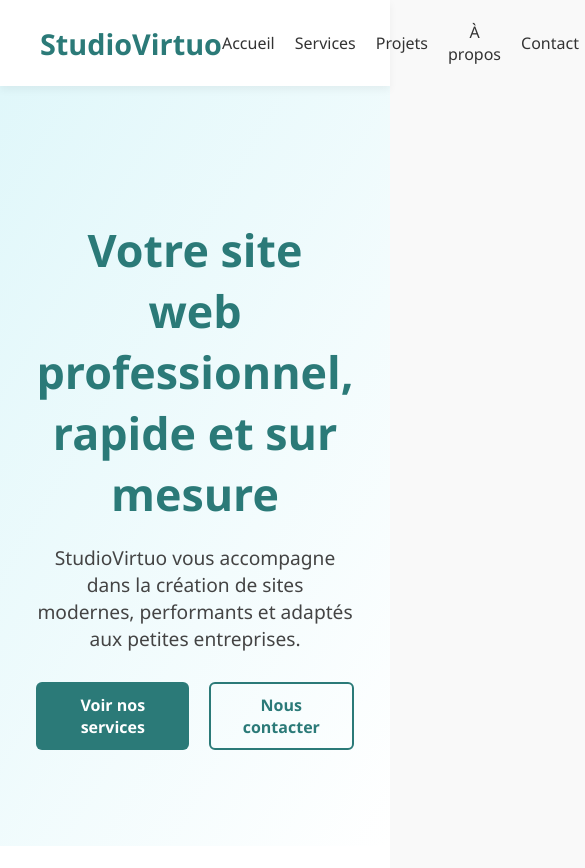
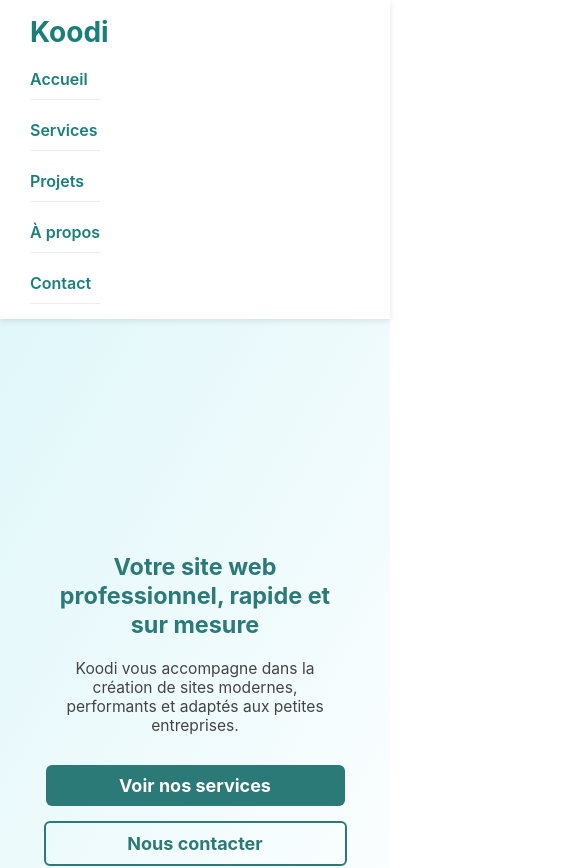
Before and after one commit to mirai12d/Projet_developpement_siteweb, a React (Create React App) app: page / in a window 390 px wide. Shown: the top 868 px of the page, 585 px wide, since content can reach past the window. Built offline with nearby package versions, Linux system fonts and the light colour scheme.

Commit message:
site compatible avec mobile

```diff
--- a/package.json
+++ b/package.json
@@ -9,6 +9,7 @@
     "@testing-library/user-event": "^13.5.0",
     "react": "^19.1.0",
     "react-dom": "^19.1.0",
+    "react-router-dom": "^7.5.3",
     "react-scripts": "5.0.1",
     "web-vitals": "^2.1.4"
   },
--- a/src/App.jsx
+++ b/src/App.jsx
@@ -1,28 +1,25 @@
-import React from 'react';
-import './App.css';
-
-// Import des composants (que tu vas créer)
-import Header from './components/Header';
+import { BrowserRouter as Router, Routes, Route } from "react-router-dom";
 import Accueil from './components/Accueil';
 import Services from './components/Services';
 import Projects from './components/Projects';
 import About from './components/About';
 import Contact from './components/Contact';
+import Header from './components/Header';
 import Footer from './components/Footer';
 
 function App() {
   return (
-    <div className="App">
+    <Router>
       <Header />
-      <main>
-        <Accueil />
-        <Services />
-        <Projects />
-        <About />
-        <Contact />
-      </main>
+      <Routes>
+        <Route path="/" element={<Accueil />} />
+        <Route path="/services" element={<Services />} />
+        <Route path="/projects" element={<Projects />} />
+        <Route path="/about" element={<About />} />
+        <Route path="/contact" element={<Contact />} />
+      </Routes>
       <Footer />
-    </div>
+    </Router>
   );
 }
 
--- a/src/components/About.jsx
+++ b/src/components/About.jsx
@@ -5,7 +5,7 @@ const About = () => {
   return (
     <section className="about" id="about">
       <div className="about-content">
-        <h2>À propos de StudioVirtuo</h2>
+        <h2>À propos de Koodi</h2>
         <p>
           Nous sommes deux développeurs passionnés, basés à Montréal. Grâce à notre expérience en React, Symfony, SQL et design web,
           nous proposons des solutions professionnelles accessibles aux petites entreprises et entrepreneurs.
@@ -18,12 +18,12 @@ const About = () => {
         <div className="team-member">
           <img src="https://via.placeholder.com/150" alt="Adam" />
           <h4>Adam Boulisfane</h4>
-          <p>Développeur full stack & fondateur</p>
+          <p>Designer, développeur front-end & fondateur</p>
         </div>
         <div className="team-member">
-          <img src="https://via.placeholder.com/150" alt="Partenaire" />
+          <img src="https://via.placeholder.com/150" alt="Ayoub" />
           <h4>Ayoub Oubalkass</h4>
-          <p>Designer & développeur front-end</p>
+          <p>Designer, développeur front-end & fondateur</p>
         </div>
       </div>
     </section>
--- a/src/components/Accueil.css
+++ b/src/components/Accueil.css
@@ -55,3 +55,28 @@
     background-color: #2b7a78;
     color: white;
   }
+
+  @media (max-width: 768px) {
+    .accueil-content h1 {
+      font-size: 6vw;
+      text-align: center;
+    }
+
+    .accueil-content p {
+      font-size: 4vw;
+      padding: 0 10px;
+    }
+
+    .accueil-buttons {
+      flex-direction: column;
+      gap: 15px;
+      align-items: center;
+    }
+
+    .btn-principal,
+    .btn-secondaire {
+      width: 90%;
+      font-size: 18px;
+      padding: 10px;
+    }
+  }
--- a/src/components/Accueil.jsx
+++ b/src/components/Accueil.jsx
@@ -1,4 +1,5 @@
 import React from 'react';
+import { Link } from 'react-router-dom';
 import './Accueil.css';
 
 const Accueil = () => {
@@ -7,12 +8,12 @@ const Accueil = () => {
       <div className="accueil-content">
         <h1>Votre site web professionnel, rapide et sur mesure</h1>
         <p>
-          StudioVirtuo vous accompagne dans la création de sites modernes,
+          Koodi vous accompagne dans la création de sites modernes,
           performants et adaptés aux petites entreprises.
         </p>
         <div className="accueil-buttons">
-          <a href="#services" className="btn-principal">Voir nos services</a>
-          <a href="#contact" className="btn-secondaire">Nous contacter</a>
+          <Link to="/services" className="btn-principal">Voir nos services</Link>
+          <Link to="/contact" className="btn-secondaire">Nous contacter</Link>
         </div>
       </div>
     </section>
--- a/src/components/Footer.jsx
+++ b/src/components/Footer.jsx
@@ -4,7 +4,7 @@ import './Footer.css';
 const Footer = () => {
   return (
     <footer className="footer">
-      <p>© {new Date().getFullYear()} StudioVirtuo — Tous droits réservés.</p>
+      <p>© {new Date().getFullYear()} Koodi — Tous droits réservés.</p>
       <div className="footer-links">
         <a href="#home">Accueil</a>
         <a href="#services">Services</a>
--- a/src/components/Header.css
+++ b/src/components/Header.css
@@ -1,48 +1,69 @@
-.header {
-    display: flex;
-    justify-content: space-between;
-    align-items: center;
-    padding: 20px 40px;
+.site-header {
     background-color: #ffffff;
-    box-shadow: 0 4px 8px rgba(0, 0, 0, 0.05);
+    padding: 15px 30px;
+    box-shadow: 0 2px 6px rgba(0, 0, 0, 0.1);
     position: sticky;
     top: 0;
     z-index: 1000;
   }
 
-  .logo {
-    font-size: 1.8rem;
-    font-weight: bold;
-    color: #2b7a78;
+  .header-container {
+    display: flex;
+    justify-content: space-between;
+    align-items: center;
+    max-width: 1200px;
+    margin: 0 auto;
   }
 
-  .nav {
-    display: flex;
-    align-items: center;
-    gap: 20px;
+  .logo-link {
+    font-size: 28px;
+    font-weight: bold;
+    color: #1b7f79;
+    text-decoration: none;
   }
 
-  .nav a {
-    text-decoration: none;
-    color: #333;
-    font-weight: 500;
-    transition: color 0.2s;
+  .nav-links {
+    display: flex;
+    gap: 30px;
+    list-style: none;
+    margin: 0;
+    padding: 0;
   }
 
-  .nav a:hover {
-    color: #2b7a78;
+  .nav-links a {
+    text-decoration: none;
+    color: #1b7f79;
+    font-weight: 600;
+    font-size: 18px;
+    transition: color 0.3s ease;
   }
 
-  .cta {
-    background-color: #2b7a78;
-    color: white;
-    border: none;
-    padding: 8px 14px;
-    border-radius: 5px;
-    cursor: pointer;
-    transition: background 0.2s;
+  .nav-links a:hover {
+    color: #00bfa6;
   }
+  @media (max-width: 768px) {
+    .header-container {
+      flex-direction: column;
+      align-items: flex-start;
+    }
 
-  .cta:hover {
-    background-color: #205f5a;
+    .nav-links {
+      flex-direction: column;
+      width: 100%;
+      padding-left: 0;
+      margin-top: 10px;
+      gap: 10px;
+    }
+
+    .nav-links li {
+      width: 100%;
+    }
+
+    .nav-links a {
+      display: block;
+      padding: 10px 0;
+      font-size: 16px;
+      border-bottom: 1px solid #eee;
+      width: 100%;
+    }
   }
--- a/src/components/Header.jsx
+++ b/src/components/Header.jsx
@@ -1,20 +1,26 @@
 import React from 'react';
-import './Header.css'; // tu peux aussi passer à Tailwind si tu préfères
+import './Header.css';
+import { Link } from 'react-router-dom';
 
-const Header = () => {
+function Header() {
   return (
-    <header className="header">
-      <div className="logo">StudioVirtuo</div>
-      <nav className="nav">
-        <a href="#home">Accueil</a>
-        <a href="#services">Services</a>
-        <a href="#projects">Projets</a>
-        <a href="#about">À propos</a>
-        <a href="#contact">Contact</a>
-        <button className="cta">Demander un devis</button>
-      </nav>
+    <header className="site-header">
+      <div className="header-container">
+        <div className="logo">
+          <Link to="/" className="logo-link">Koodi</Link>
+        </div>
+        <nav>
+          <ul className="nav-links">
+            <li><Link to="/">Accueil</Link></li>
+            <li><Link to="/services">Services</Link></li>
+            <li><Link to="/projects">Projets</Link></li>
+            <li><Link to="/about">À propos</Link></li>
+            <li><Link to="/contact">Contact</Link></li>
+          </ul>
+        </nav>
+      </div>
     </header>
   );
-};
+}
 
 export default Header;
```
Also changed, not shown: 1 other file (tests, documents, lock files or other folders).
